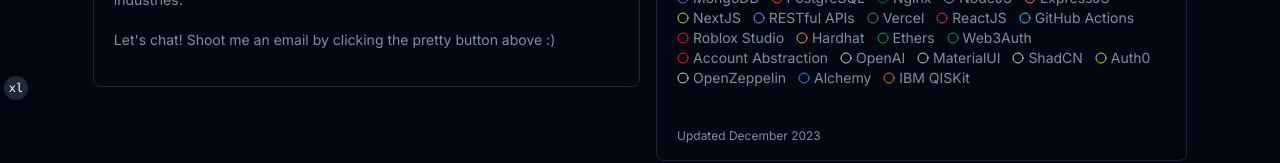
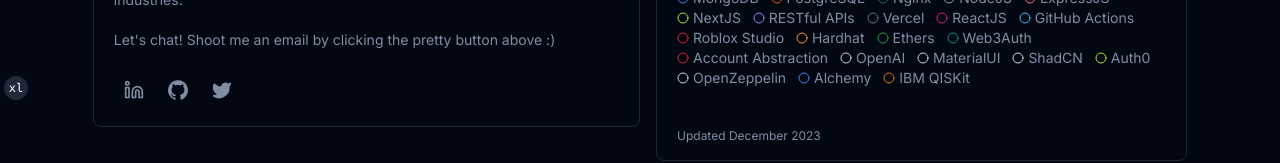
Before and after one commit to myounatan/younatan.ca, a Next.js app: page / in a window 1280 px wide. Shown: the part 696-859 px from the top of the page. Built offline with nearby package versions, Linux system fonts and the light colour scheme.

Commit message:
add socials nav to bio

```diff
--- a/components/aboute-me.tsx
+++ b/components/aboute-me.tsx
@@ -10,6 +10,7 @@ import { siteConfig } from "@/config/site";
 import { CircleIcon } from "lucide-react"
 import { TechStackList } from "./tech-stack-list";
 import { CodingLanguages, DevTechnologies } from "./tech";
+import { SocialsNav } from "./socials-nav";
 
 export function AboutMe() {
 
@@ -42,6 +43,7 @@ export function AboutMe() {
                 <br />
               </span>
             ))}
+            <SocialsNav />
           </AccordionContent>
         </AccordionItem>
       </Accordion>
```
